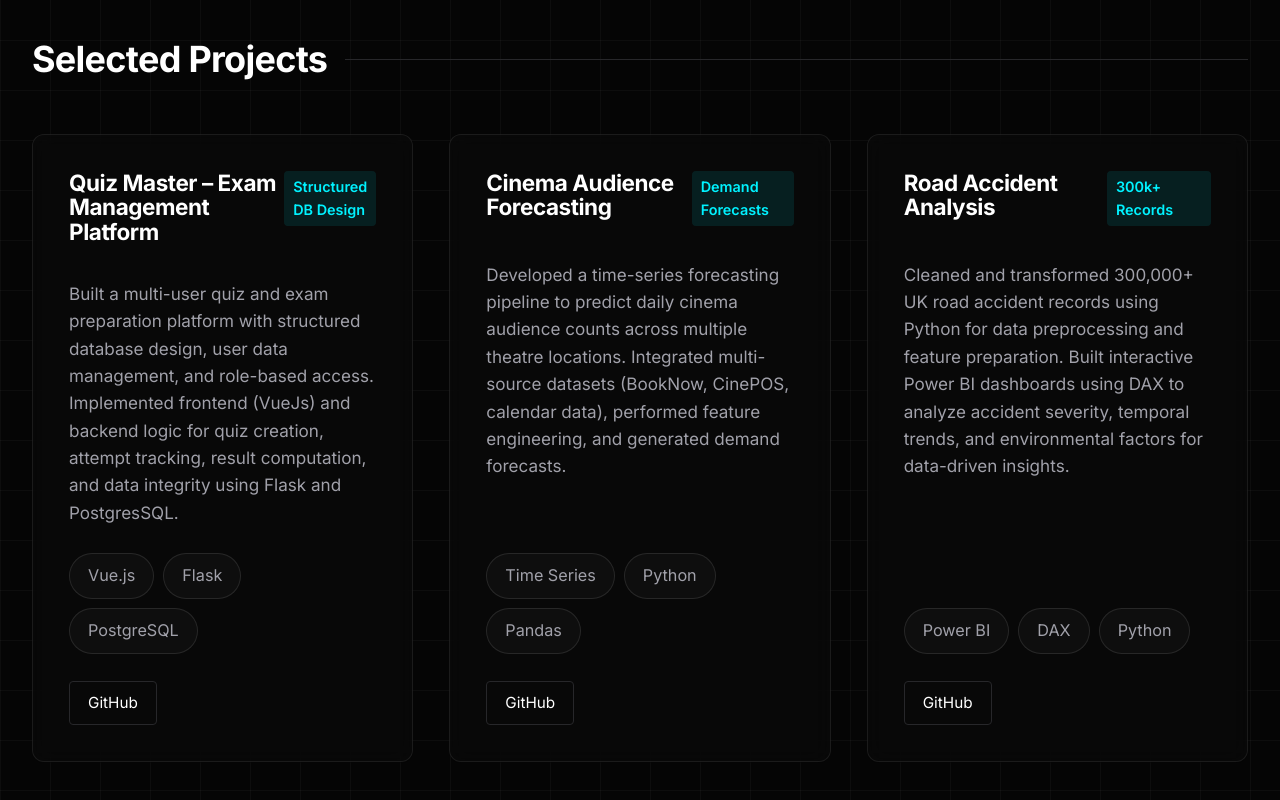
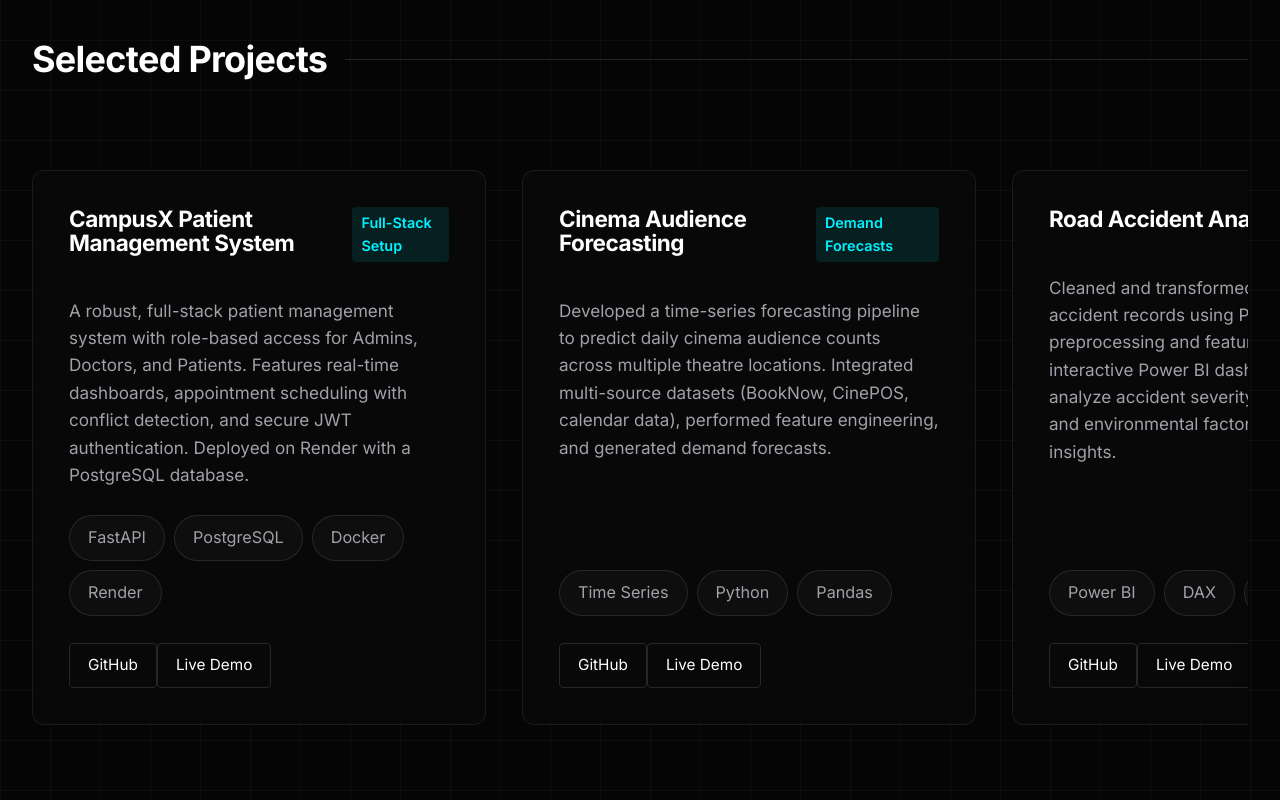
Before and after one commit to pamit7d/my-portfolio, a React (Vite) app in the folder frontend/: page / in a window 1280 px wide. Shown: the part 960-1760 px from the top of the page. Built offline with nearby package versions, Linux system fonts and the light colour scheme; a web font is replaced by a local one.

Commit message:
added a new project

```diff
--- a/frontend/src/components/Projects.jsx
+++ b/frontend/src/components/Projects.jsx
@@ -21,8 +21,10 @@ const Projects = ({ data }) => {
                         </div>
 
                         <div className="project-links">
-                            <a href={project.link} className="btn-outline">GitHub</a>
-                            {/* Demo link could be added here */}
+                            <a href={project.link} target="_blank" rel="noopener noreferrer" className="btn-outline">GitHub</a>
+                            {project.demo && (
+                                <a href={project.demo} target="_blank" rel="noopener noreferrer" className="btn-outline">Live Demo</a>
+                            )}
                         </div>
                     </div>
                 ))}
--- a/frontend/src/data/resume.json
+++ b/frontend/src/data/resume.json
@@ -44,15 +44,17 @@
   "projects": [
     {
       "id": 1,
-      "title": "Quiz Master – Exam Management Platform",
+      "title": "CampusX Patient Management System",
       "tech": [
-        "Vue.js",
-        "Flask",
-        "PostgreSQL"
+        "FastAPI",
+        "PostgreSQL",
+        "Docker",
+        "Render"
       ],
-      "stats": "Structured DB Design",
-      "description": "Built a multi-user quiz and exam preparation platform with structured database design, user data management, and role-based access. Implemented frontend (VueJs) and backend logic for quiz creation, attempt tracking, result computation, and data integrity using Flask and PostgresSQL.",
-      "link": "#"
+      "stats": "Full-Stack Setup",
+      "description": "A robust, full-stack patient management system with role-based access for Admins, Doctors, and Patients. Features real-time dashboards, appointment scheduling with conflict detection, and secure JWT authentication. Deployed on Render with a PostgreSQL database.",
+      "link": "https://github.com/pamit7d/fastapi-patient-management-system",
+      "demo": "https://campusx-pms.onrender.com/"
     },
     {
       "id": 2,
@@ -64,7 +66,8 @@
       ],
       "stats": "Demand Forecasts",
       "description": "Developed a time-series forecasting pipeline to predict daily cinema audience counts across multiple theatre locations. Integrated multi-source datasets (BookNow, CinePOS, calendar data), performed feature engineering, and generated demand forecasts.",
-      "link": "#"
+      "link": "#",
+      "demo": "https://www.kaggle.com/competitions/Cinema_Audience_Forecasting_challenge/data"
     },
     {
       "id": 3,
@@ -76,6 +79,19 @@
       ],
       "stats": "300k+ Records",
       "description": "Cleaned and transformed 300,000+ UK road accident records using Python for data preprocessing and feature preparation. Built interactive Power BI dashboards using DAX to analyze accident severity, temporal trends, and environmental factors for data-driven insights.",
+      "link": "#",
+      "demo": "#"
+    },
+    {
+      "id": 4,
+      "title": "Quiz Master – Exam Management Platform",
+      "tech": [
+        "Vue.js",
+        "Flask",
+        "PostgreSQL"
+      ],
+      "stats": "Structured DB Design",
+      "description": "Built a multi-user quiz and exam preparation platform with structured database design, user data management, and role-based access. Implemented frontend (VueJs) and backend logic for quiz creation, attempt tracking, result computation, and data integrity using Flask and PostgresSQL.",
       "link": "#"
     }
   ],
--- a/frontend/src/styles/cards.css
+++ b/frontend/src/styles/cards.css
@@ -119,9 +119,33 @@
 
 /* Projects Specifics */
 .projects-grid {
-    display: grid;
-    grid-template-columns: repeat(auto-fit, minmax(300px, 1fr));
+    display: flex;
+    overflow-x: auto;
     gap: 2rem;
+    padding-bottom: 2rem;
+    /* Space for scrollbar and hover effects */
+    padding-top: 2rem;
+    /* Space for hover lift effect */
+    scroll-snap-type: x mandatory;
+    scroll-behavior: smooth;
+    -webkit-overflow-scrolling: touch;
+
+    /* Hide scrollbar completely */
+    scrollbar-width: none;
+    -ms-overflow-style: none;
+}
+
+.projects-grid::-webkit-scrollbar {
+    display: none;
+}
+
+.projects-grid .project-card {
+    min-width: 380px;
+    /* Standard card size */
+    max-width: 380px;
+    scroll-snap-align: start;
+    display: flex;
+    flex-direction: column;
 }
 
 .project-header {
@@ -200,28 +224,7 @@
     margin-bottom: 0.5rem;
 }
 
-.achievement-title {
-    font-size: 1.15rem;
-    color: var(--text-main);
-    font-weight: 700;
-}
-
-.achievement-date {
-    color: var(--accent);
-    font-family: monospace;
-    font-size: 0.9rem;
-    background: rgba(0, 242, 255, 0.05);
-    padding: 0.2rem 0.5rem;
-    border-radius: 4px;
-}
-
-.achievement-org {
-    color: var(--text-muted);
-    font-size: 0.9rem;
-    text-transform: uppercase;
-    letter-spacing: 0.05em;
-    margin-bottom: 1rem;
-}
+/* ... existing styles ... */
 
 .achievement-desc {
     font-size: 0.95rem;
```
